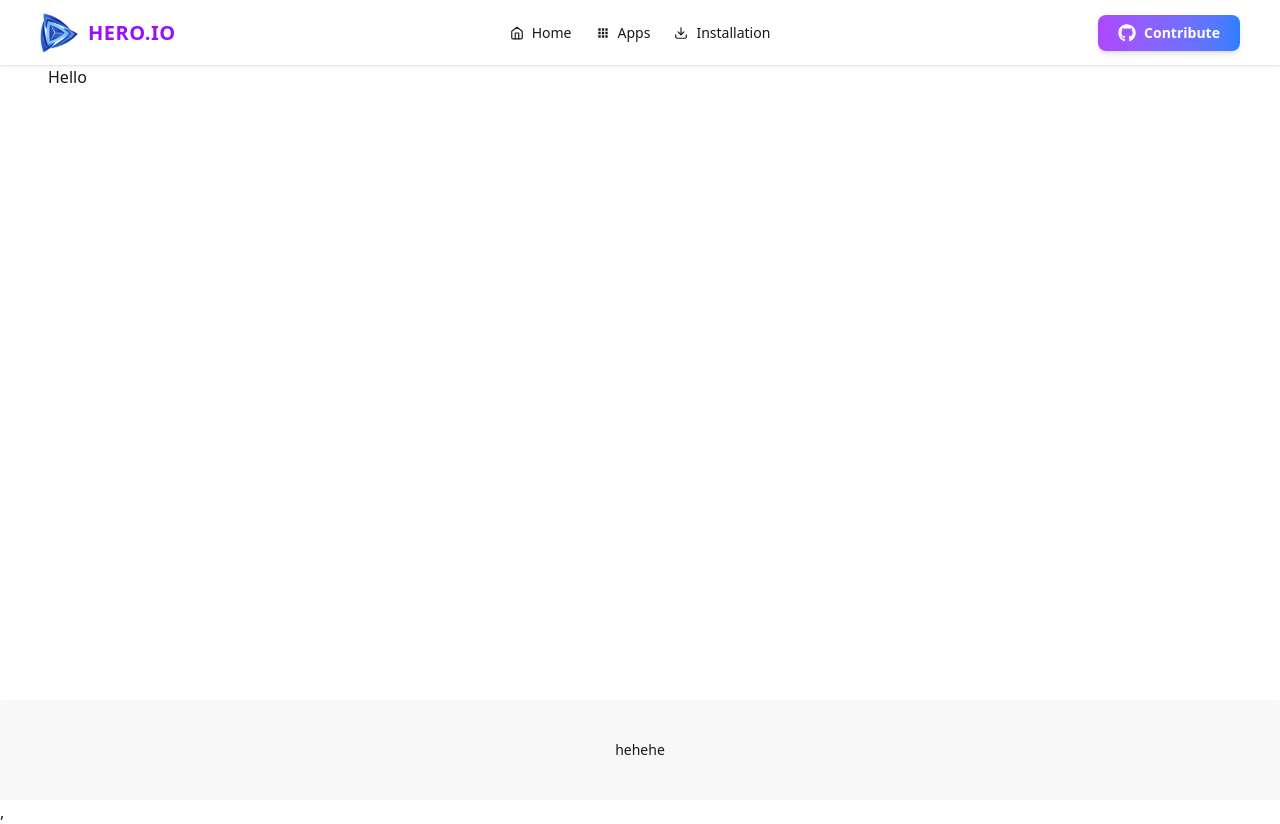
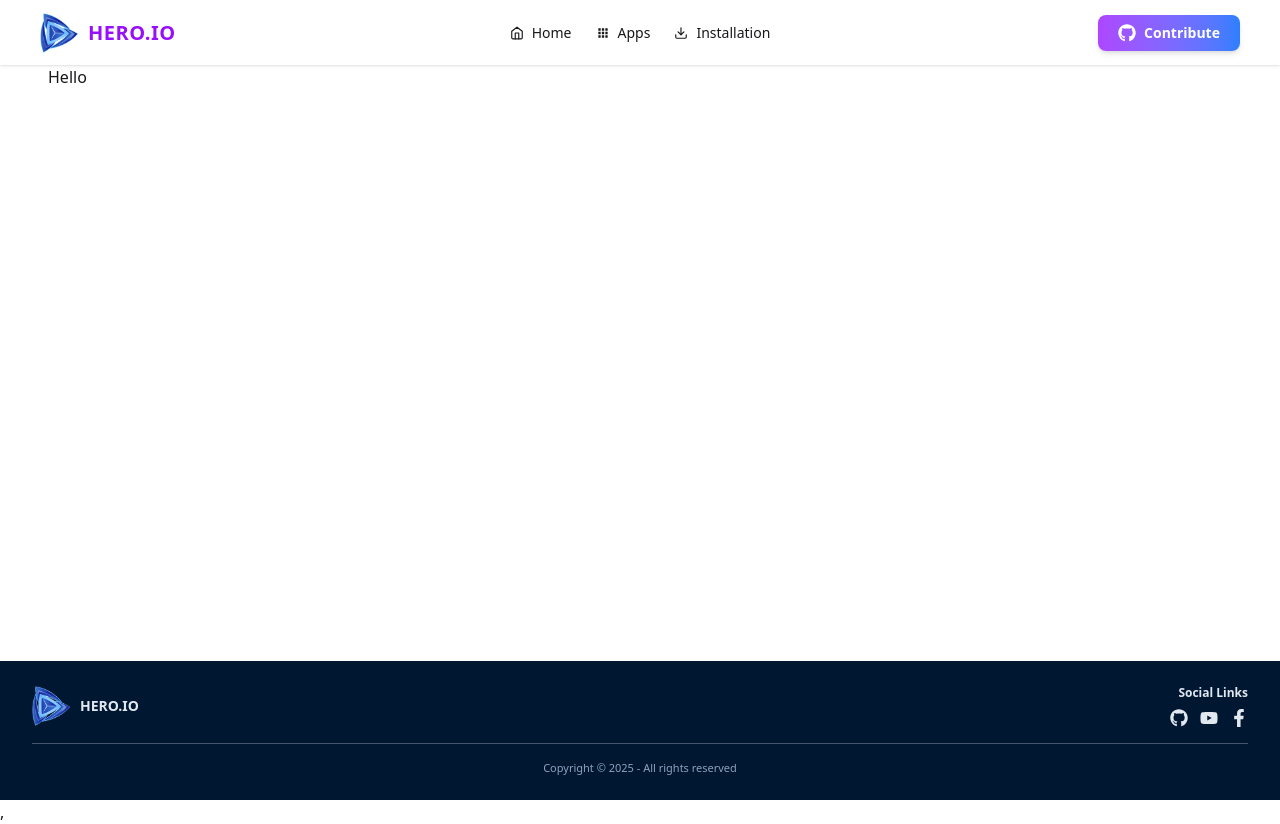
Before and after one commit to habibsunny204/PH-Assignment-08, a React (Vite) app: page / in a window 1280 px wide. Built offline with nearby package versions, Linux system fonts and the light colour scheme.

Commit message:
added footer

```diff
--- a/src/Components/Footer.jsx
+++ b/src/Components/Footer.jsx
@@ -1,9 +1,36 @@
 import React from "react";
+import logo from "../assets/logo.png";
+import { FaGithub, FaYoutube, FaFacebookF } from "react-icons/fa";
 
 const Footer = () => {
   return (
-    <footer className="footer footer-horizontal footer-center bg-base-200 text-base-content rounded p-10">
-      hehehe
+    <footer className="bg-[#001732] text-slate-200 py-6">
+      <div className="mx-auto px-4 md:px-8">
+        <div className="flex items-center justify-between">
+          <div className="flex items-center gap-2">
+            <img src={logo} alt="Hero.io Logo" className="h-10 w-auto" />
+            <h2 className="text-sm font-semibold">HERO.IO</h2>
+          </div>
+          <div className="text-right">
+            <h3 className="text-xs font-semibold mb-2">Social Links</h3>
+            <div className="flex items-center justify-end gap-3 text-lg">
+              <a href="#" className="hover:text-white transition">
+                <FaGithub />
+              </a>
+              <a href="#" className="hover:text-white transition">
+                <FaYoutube />
+              </a>
+              <a href="#" className="hover:text-white transition">
+                <FaFacebookF />
+              </a>
+            </div>
+          </div>
+        </div>
+        <div className="border-t border-slate-600 mt-4 pt-4"></div>
+        <p className="text-center text-[11px] text-slate-400">
+          Copyright © 2025 - All rights reserved
+        </p>
+      </div>
     </footer>
   );
 };
```
